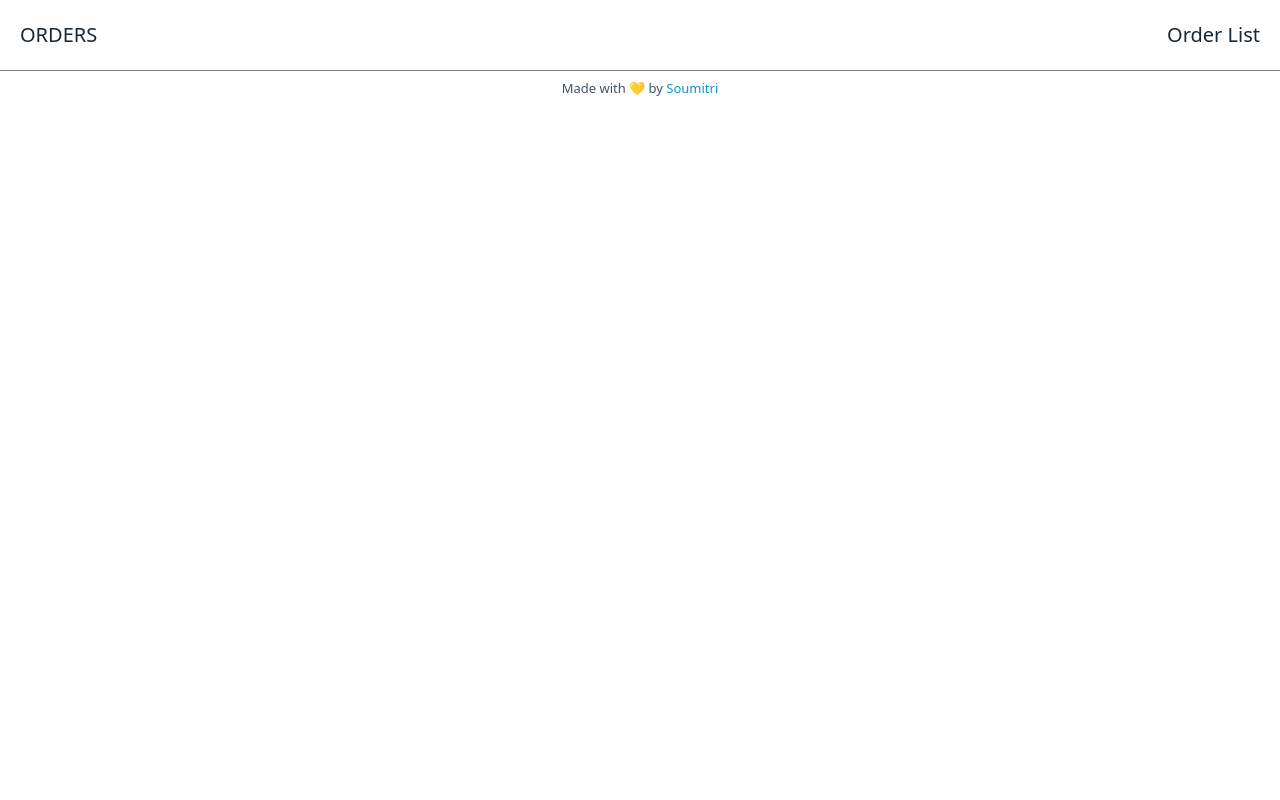
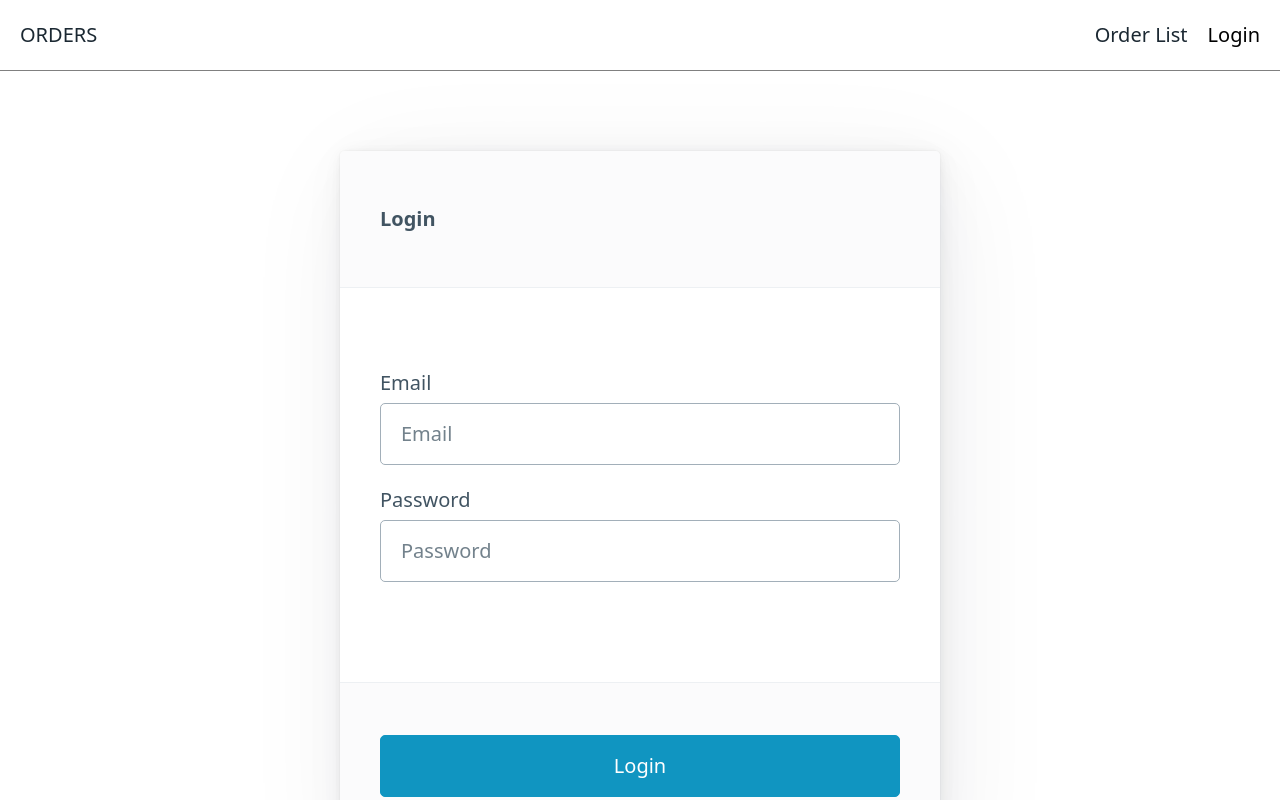
Before and after one commit to pattnaik-soumitri/aus-order-app, a Vue app: page /login in a window 1280 px wide. Shown: the top 800 px of the page. Built offline with nearby package versions, Linux system fonts and the light colour scheme.

Commit message:
- Added firebase auth - Added login page and functionality - Added pinia - Added session store for logged user's state

```diff
--- a/package.json
+++ b/package.json
@@ -10,6 +10,7 @@
   },
   "dependencies": {
     "firebase": "^9.22.2",
+    "pinia": "^2.1.4",
     "vue": "^3.3.4",
     "vue-router": "^4.2.2"
   },
--- a/src/App.vue
+++ b/src/App.vue
@@ -10,6 +10,7 @@ import { RouterLink, RouterView } from 'vue-router'
       </ul>
       <ul>
         <li><RouterLink to="orders" class="contrast">Order List</RouterLink></li>
+        <li><RouterLink to="login" class="contrast">Login</RouterLink></li>
       </ul>
     </nav>
   </header>
--- a/src/fb.js
+++ b/src/fb.js
@@ -1,6 +1,7 @@
 // Import the functions you need from the SDKs you need
 import { initializeApp } from "firebase/app";
 import { getFirestore } from "firebase/firestore";
+import { getAuth } from "firebase/auth";
 
 // TODO: Add SDKs for Firebase products that you want to use
 // https://firebase.google.com/docs/web/setup#available-libraries
@@ -21,4 +22,7 @@ const app = initializeApp(firebaseConfig);
 // Initialize firestore
 const db = getFirestore(app);
 
-export {db}
+// Initialize Firebase Authentication and get a reference to the service
+const auth = getAuth(app);
+
+export {db, auth}
--- a/src/main.js
+++ b/src/main.js
@@ -1,6 +1,7 @@
 import './assets/main.css'
 
 import { createApp } from 'vue'
+import { createPinia } from 'pinia'
 import App from './App.vue'
 import router from './router'
 
@@ -8,4 +9,7 @@ const app = createApp(App)
 
 app.use(router)
 
+const pinia = createPinia()
+app.use(pinia);
+
 app.mount('#app')
--- a/src/router/index.js
+++ b/src/router/index.js
@@ -13,6 +13,11 @@ const router = createRouter({
       path: '/orders',
       name: 'orders',
       component: () => import('../views/OrderList.vue')
+    },
+    {
+      path: '/login',
+      name: 'login',
+      component: () => import('../views/Login.vue')
     }
   ]
 })
--- /dev/null
+++ b/src/stores/userSessionStore.js
@@ -0,0 +1,45 @@
+import { defineStore } from 'pinia';
+import { ref } from 'vue';
+
+import { auth } from '../fb';
+import { signInWithEmailAndPassword } from "firebase/auth";
+
+export const useSessionStore = defineStore('session', () => {
+
+    // Logged in user info
+    const currentUser = ref({
+        fbUser: null,
+        isLoggedIn: false,
+        email: '',
+        loginTime: null,
+
+        isLoading: false,
+    });
+
+    // Service / function (not setter)
+    const login = async (email, password) => {
+        currentUser.value.isLoading = true;
+        try {
+            const userCredential = await signInWithEmailAndPassword(auth, email, password);
+            // Signed in
+            console.log("login success!", userCredential.user);
+
+            // Set state
+            currentUser.value.isLoggedIn = true;
+            currentUser.value.loginTime = new Date();
+            currentUser.value.fbUser = userCredential.user;
+
+            currentUser.value.isLoading = false;
+            return { currentUser: currentUser.value, error: null };
+        } catch(error) {
+            const errorCode = error.code;
+            const errorMessage = error.message;
+            console.error('login unsuccessful', error);
+            currentUser.value.isLoading = false;
+            return { currentUser: null, error: error };
+        }
+    }
+
+
+  return { currentUser, login };
+});
--- /dev/null
+++ b/src/views/Login.vue
@@ -0,0 +1,59 @@
+<script setup>
+import { ref } from 'vue';
+import { useRouter } from 'vue-router';
+import { useSessionStore } from '../stores/userSessionStore';
+const router = useRouter();
+const { login, currentUser } = useSessionStore();
+
+const emptyLoginRequest = {
+    email: '',
+    password: '',
+}
+
+const loginRequest = ref({...emptyLoginRequest, error: null});
+
+const handleLogin = async () => {
+    console.log(loginRequest.value);
+    const res = await login(loginRequest.value.email, loginRequest.value.password);
+    loginRequest.value.error = res.error;
+    if(res.error == null) {
+        router.push('orders');
+    }
+}
+</script>
+
+<template>
+    <section>
+        <form class="login-form" @submit.prevent="handleLogin">
+            <article>
+                <header>
+                    <strong>Login</strong>
+                </header>
+
+                <label for="email">Email</label>
+                <input type="email" v-if="null != loginRequest.error" v-model="loginRequest.email" :aria-invalid="null != loginRequest.error" id="email" name="email" placeholder="Email" required>
+                <input type="email" v-if="null == loginRequest.error" v-model="loginRequest.email" id="email" name="email" placeholder="Email" required>
+
+                <label for="password">Password</label>
+                <input type="password" v-if="null != loginRequest.error" v-model="loginRequest.password" :aria-invalid="null != loginRequest.error" id="password" name="password" placeholder="Password" required>
+                <input type="password" v-if="null == loginRequest.error" v-model="loginRequest.password" id="password" name="password" placeholder="Password" required>
+                <small class="error" v-if="loginRequest.error">Login unsuccessful</small>
+
+                <footer>
+                    <button :aria-busy="currentUser?.isLoading" type="submit">Login</button>
+                </footer>
+            </article>
+
+        </form>
+    </section>
+</template>
+
+<style scoped>
+.login-form {
+    margin: auto;
+    max-width: 600px;
+}
+.error {
+    color: red;
+}
+</style>
```
Also changed, not shown: 1 other file (tests, documents, lock files or other folders).
